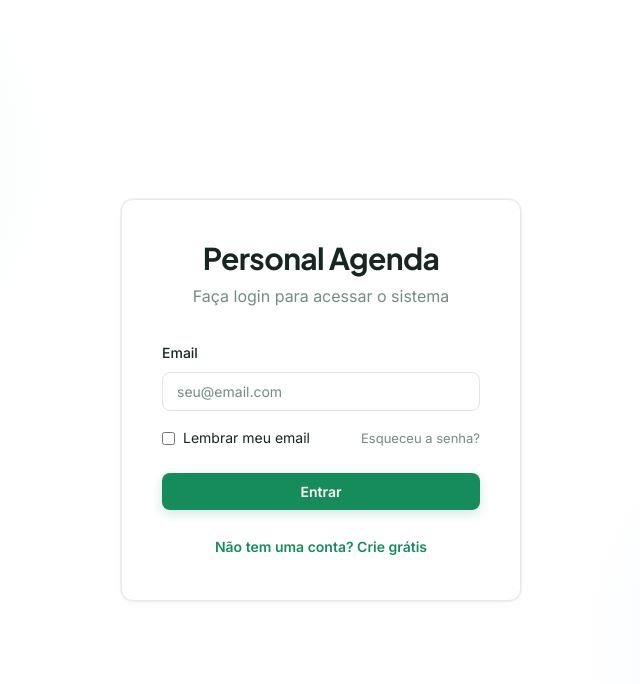
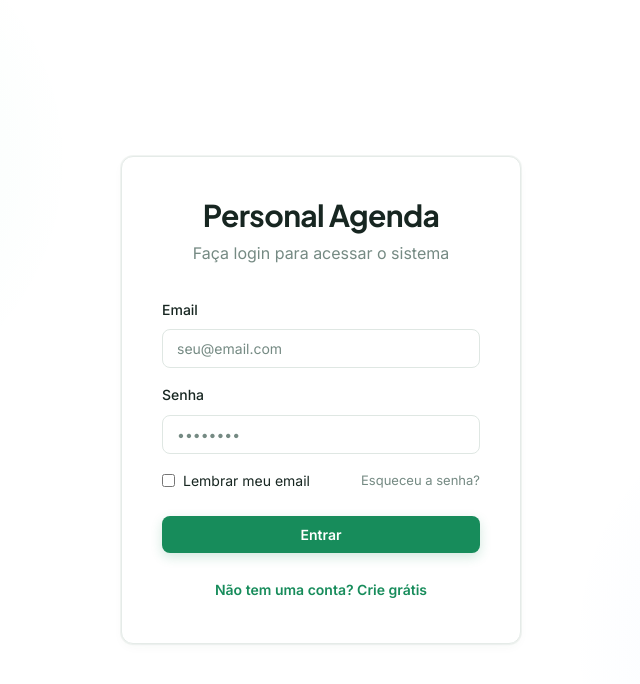
Before and after one commit to smartconverge/personal-agenda, a Next.js app in the folder frontend/: page /login in a window 1280 px wide. Shown: the top 684 px of the page, without its empty margins (319-959 px from the left). Built offline with nearby package versions, Linux system fonts and the light colour scheme; no server answers.

Commit message:
Fix: Restaura campo de senha na tela de login

```diff
--- a/frontend/src/app/login/page.js
+++ b/frontend/src/app/login/page.js
@@ -131,6 +131,21 @@ export default function LoginPage() {
                         />
                     </div>
 
+                    <div style={{ marginBottom: '1rem' }}>
+                        <label style={{ display: 'block', marginBottom: '0.5rem', fontSize: '0.875rem', fontWeight: '500' }}>
+                            Senha
+                        </label>
+                        <input
+                            type="password"
+                            className="input"
+                            value={formData.senha}
+                            onChange={(e) => setFormData({ ...formData, senha: e.target.value })}
+                            placeholder="••••••••"
+                            required
+                            disabled={loading}
+                        />
+                    </div>
+
                     <div style={{ marginBottom: '1.5rem', display: 'flex', alignItems: 'center', justifyContent: 'space-between' }}>
                         <label style={{ display: 'flex', alignItems: 'center', gap: '0.5rem', cursor: 'pointer', fontSize: '0.875rem' }}>
                             <input
```
